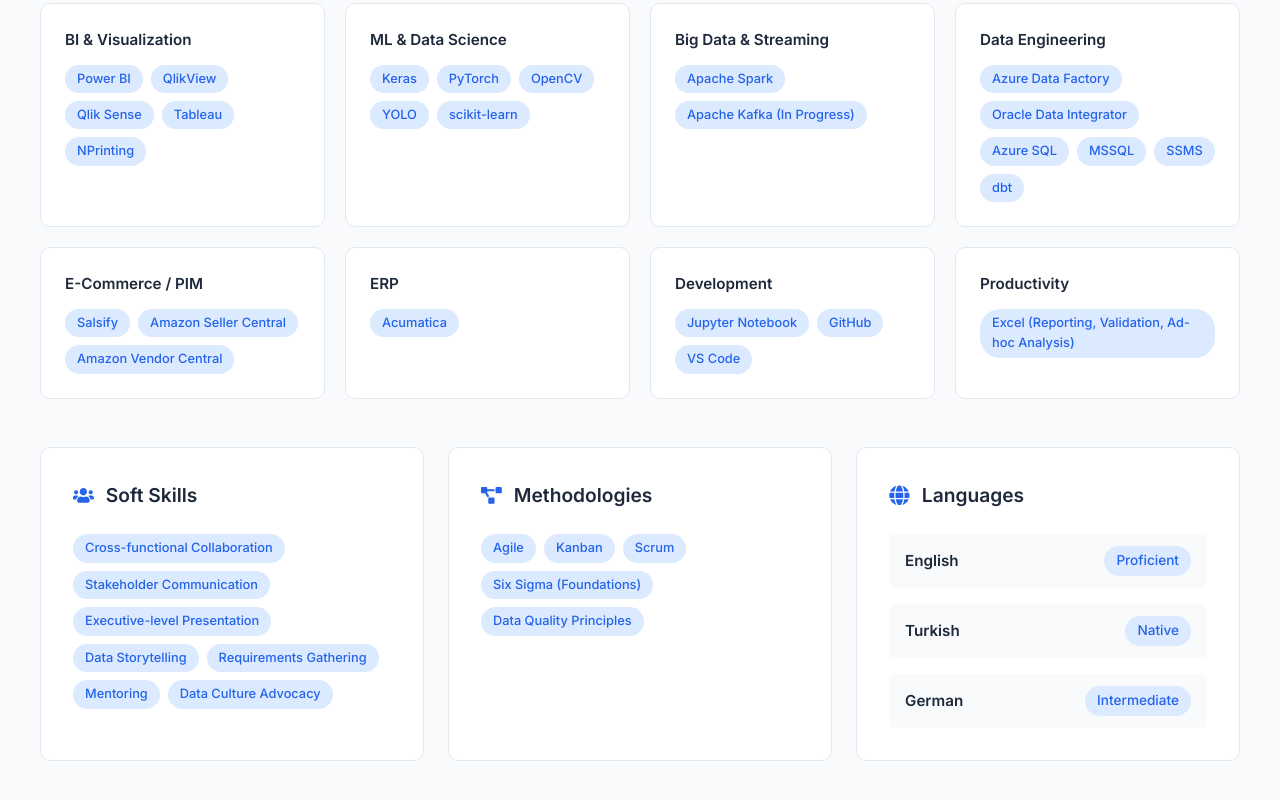
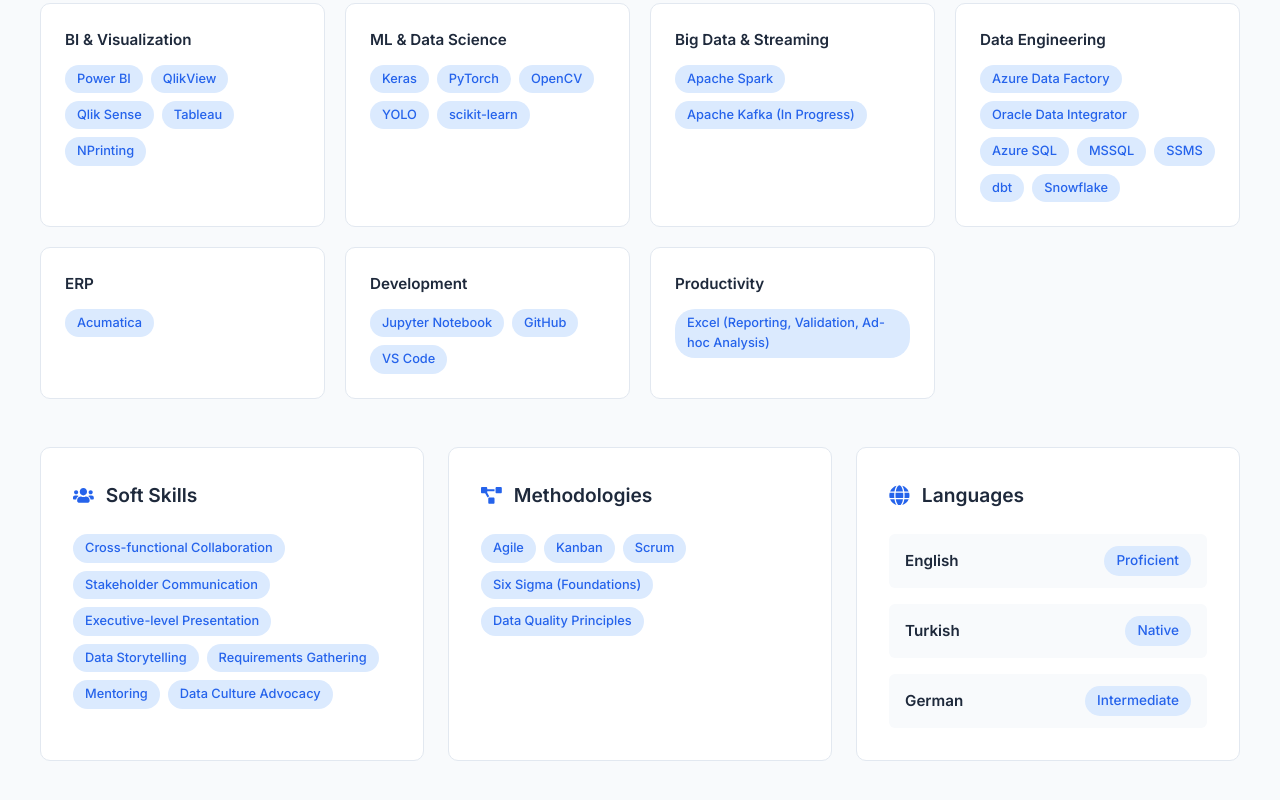
Before and after one commit to ali-baris-demirci/ali-baris-demirci.github.io, a React (Vite) app: page / in a window 1280 px wide. Shown: the part 2370-3170 px from the top of the page. Built offline with nearby package versions, Linux system fonts and the light colour scheme.

Commit message:
Update location, stats, certs, skills, remove fun facts

```diff
--- a/src/data/portfolioData.js
+++ b/src/data/portfolioData.js
@@ -9,7 +9,8 @@
   profilePhoto: "/profile.jpg",
 }
 
-export const summary = "Data professional with 6+ years of experience delivering end-to-end BI solutions, scalable data pipelines, and executive-level dashboards across aviation, e-commerce, retail, and technology industries. Equal strength in SQL-driven analytics and business intelligence, with hands-on ETL development experience across the Microsoft Azure stack and BI platforms. Experienced in translating complex data into clear, decision-driving insights, with a track record of embedding directly with executive leadership to support real-time business decisions. Currently expanding into the modern data engineering stack, including dbt, Snowflake, and Apache Kafka event streaming architecture."
+export const summary = `Data professional with 6+ years of experience delivering end-to-end BI solutions, scalable data pipelines, and executive-level dashboards across aviation, e-commerce, retail, and technology industries. Equal strength in SQL-driven analytics and business intelligence, with hands-on ETL development experience across the Microsoft Azure stack and BI platforms. Experienced in translating complex data into clear, decision-driving insights, with a track record of embedding directly with executive leadership to support real-time business decisions. Currently expanding into the modern data engineering stack, including dbt, Snowflake, and Apache Kafka event streaming architecture.`
+
 export const highlights = [
   { label: "Years Experience", value: "6+" },
   { label: "Stakeholders Served", value: "100+" },
@@ -31,8 +32,7 @@
     { category: "BI & Visualization", items: ["Power BI", "QlikView", "Qlik Sense", "Tableau", "NPrinting"] },
     { category: "ML & Data Science", items: ["Keras", "PyTorch", "OpenCV", "YOLO", "scikit-learn"] },
     { category: "Big Data & Streaming", items: ["Apache Spark", "Apache Kafka (In Progress)"] },
-    { category: "Data Engineering", items: ["Azure Data Factory", "Oracle Data Integrator", "Azure SQL", "MSSQL", "SSMS", "dbt"] },
-    { category: "E-Commerce / PIM", items: ["Salsify", "Amazon Seller Central", "Amazon Vendor Central"] },
+    { category: "Data Engineering", items: ["Azure Data Factory", "Oracle Data Integrator", "Azure SQL", "MSSQL", "SSMS", "dbt", "Snowflake"] },
     { category: "ERP", items: ["Acumatica"] },
     { category: "Development", items: ["Jupyter Notebook", "GitHub", "VS Code"] },
     { category: "Productivity", items: ["Excel (Reporting, Validation, Ad-hoc Analysis)"] },
@@ -47,11 +47,11 @@
     "Data Culture Advocacy",
   ],
   methodologies: [
-  "Agile",
-  "Kanban",
-  "Scrum",
-  "Six Sigma (Foundations)",
-  "Data Quality Principles",
+    "Agile",
+    "Kanban",
+    "Scrum",
+    "Six Sigma (Foundations)",
+    "Data Quality Principles",
   ],
   languages: [
     { language: "English", level: "Proficient" },
@@ -276,7 +276,7 @@
     name: "dbt Fundamentals",
     provider: "dbt Labs",
     year: "2025",
-    link: "https://credentials.getdbt.com/3966549d-2caf-4bcf-b896-475cd40c1346",
+    link: "https://credentials.getdbt.com/3966549d-2caf-4bcf-b896-475cd40c1346#acc.ljg8hy3x",
   },
   {
     name: "Agentic AI: A Framework for Planning and Execution",
```
